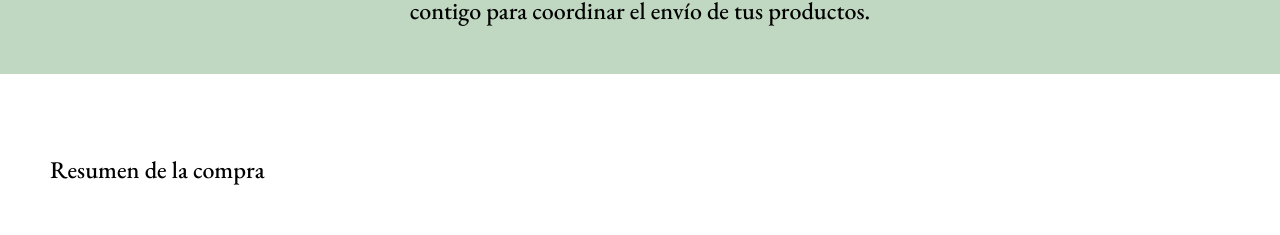
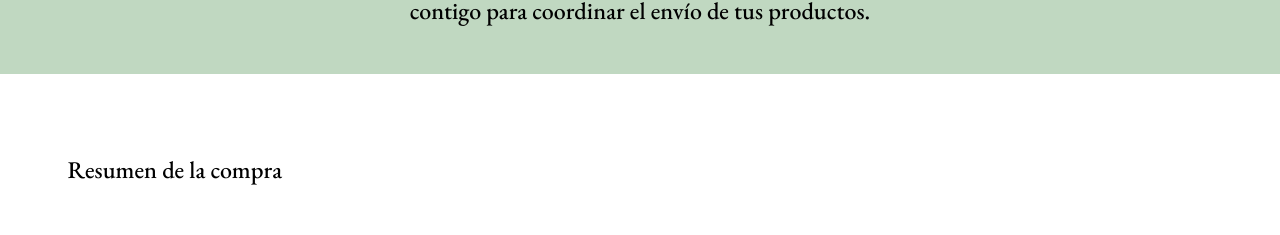
Before and after one commit to MychelGarzon/meatShop, a React (Vite) app: page /success in a window 1280 px wide. Shown: the part 224-459 px from the top of the page. Built offline with nearby package versions, Linux system fonts and the light colour scheme.

Commit message:
fix success title position

```diff
--- a/src/routes/success/Success.module.css
+++ b/src/routes/success/Success.module.css
@@ -12,7 +12,15 @@
   font-family: var(--titleFontFamily);
   font-weight: var(--titleFontWeight);
   font-size: 24px;
-  padding: 80px 50px 0 50px;
+  padding: 80px 0 0 80px;
+  max-width: 1200px;
+  margin: 0 auto;
+}
+
+@media (max-width: 1280px) {
+  .title {
+    padding: 80px 0 0 55px;
+  }
 }
 
 @media (max-width: 650px) {
```
